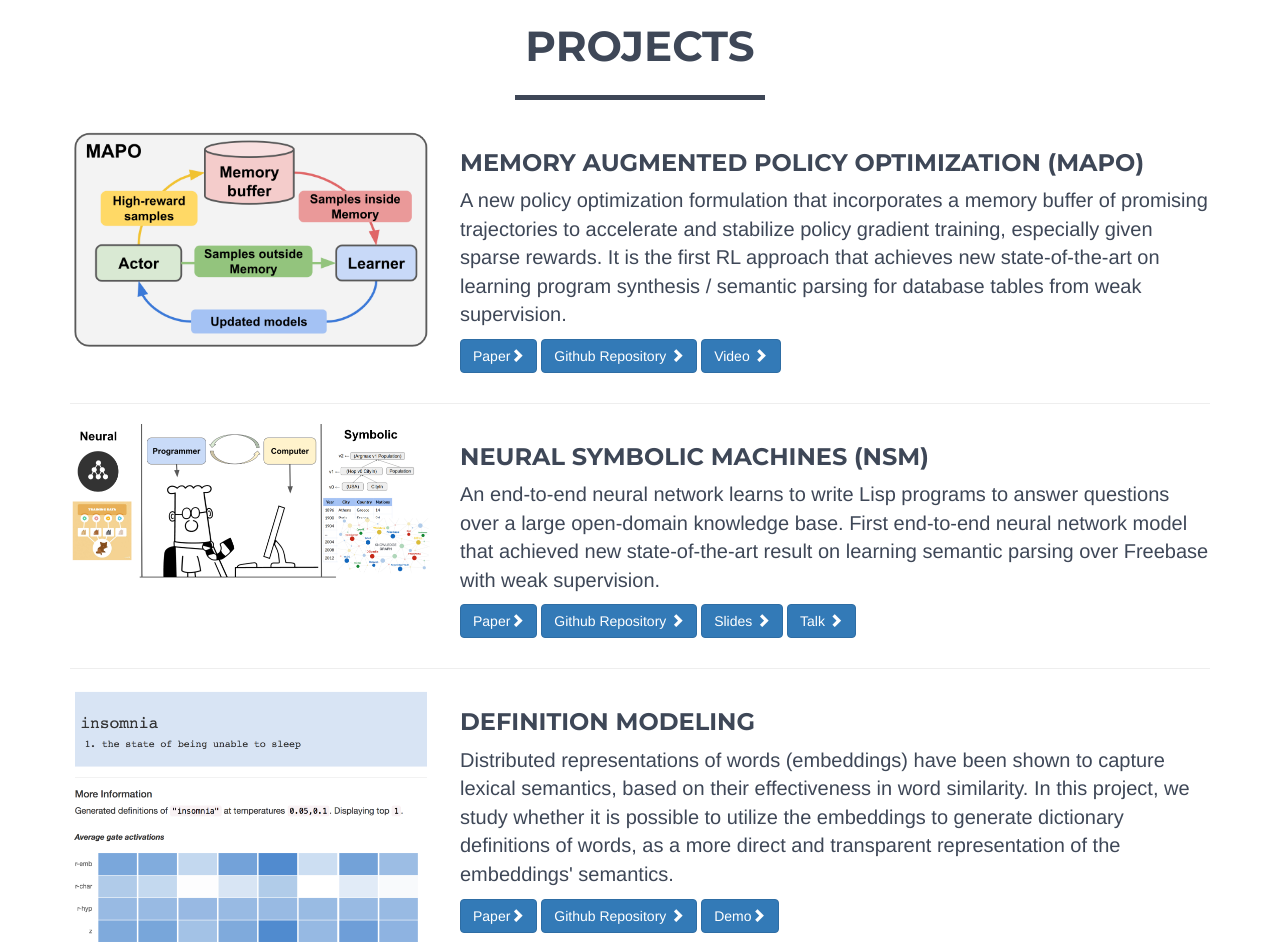
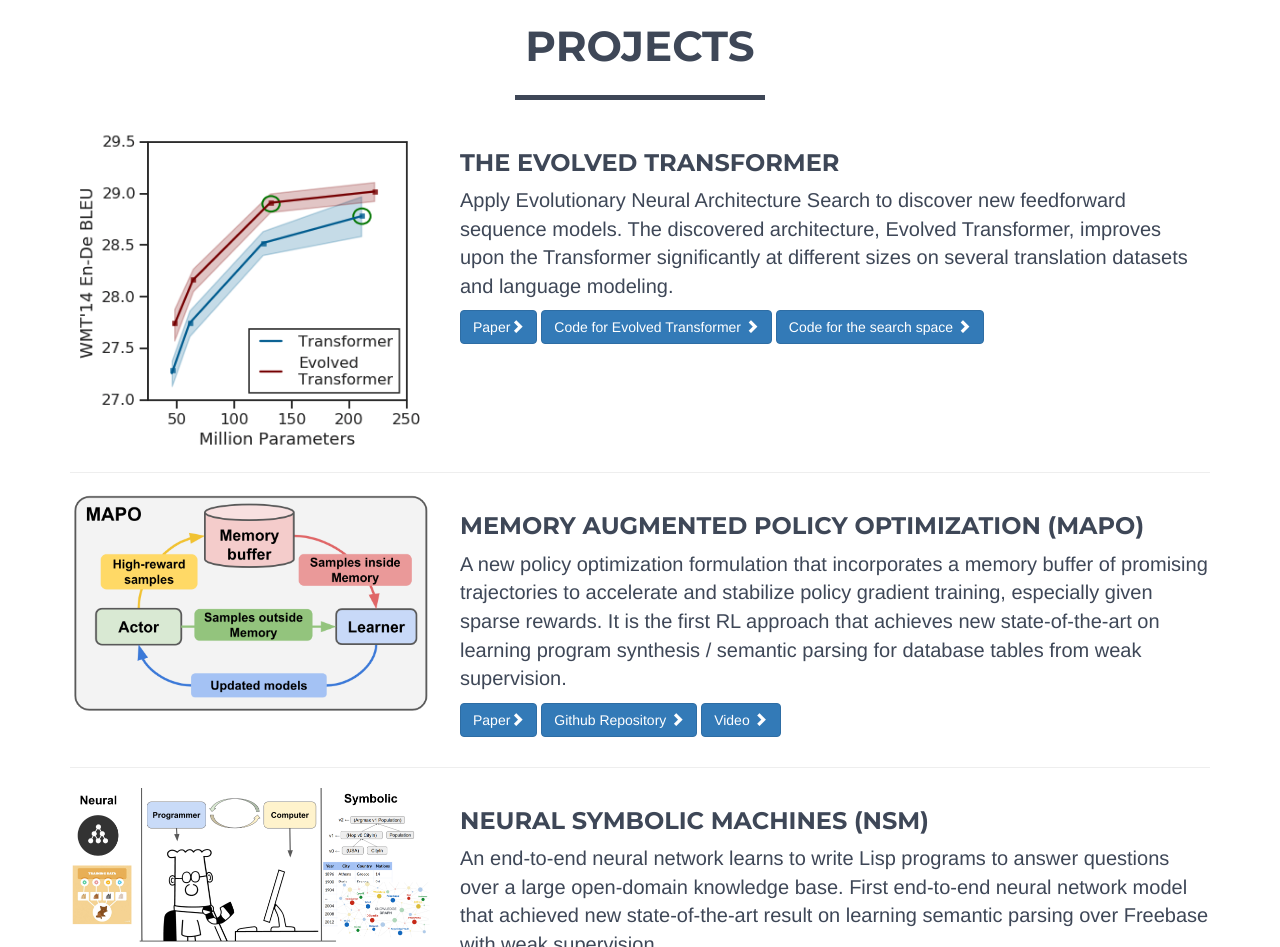
Before and after one commit to crazydonkey200/crazydonkey200.github.io, a website: page index.html in a window 1280 px wide. Shown: the part 3400-4347 px from the top of the page. Drawn offline with nearby package versions, Linux system fonts and the light colour scheme.

Commit message:
Adding ET.

```diff
--- a/index.html
+++ b/index.html
@@ -220,6 +220,26 @@
             </div>
             <div class="row">
                 <div class="col-sm-4">
+                    <img src="img/et.png" alt="mapo nsm" class="img-responsive img-rounded">
+                </div>
+                <div class="col-sm-8">
+                    <h3>The Evolved Transformer</h3>
+                    <p>Apply Evolutionary Neural Architecture Search to discover new feedforward sequence models. The discovered architecture, Evolved Transformer, improves upon the Transformer significantly at different sizes on several translation datasets and language modeling.</p>
+                    <a class="btn btn-primary" href="https://arxiv.org/abs/1901.11117">Paper<span
+                            class="glyphicon glyphicon-chevron-right">
+                    </span></a>
+                    <a class="btn btn-primary" href="https://github.com/tensorflow/tensor2tensor/blob/master/tensor2tensor/models/evolved_transformer.py">Code for Evolved Transformer
+                      <span class="glyphicon glyphicon-chevron-right">
+                    </span></a>
+                    <a class="btn btn-primary" href="https://github.com/tensorflow/tensor2tensor/tree/master/tensor2tensor/models/neural_architecture_search">Code for the search space
+                      <span class="glyphicon glyphicon-chevron-right">
+                    </span></a>
+                    </p>
+                </div>
+            </div>
+<hr>
+            <div class="row">
+                <div class="col-sm-4">
                     <img src="img/mapo.png" alt="mapo nsm" class="img-responsive img-rounded">
                 </div>
                 <div class="col-sm-8">
```
Also changed, not shown: img/et.png (added).
